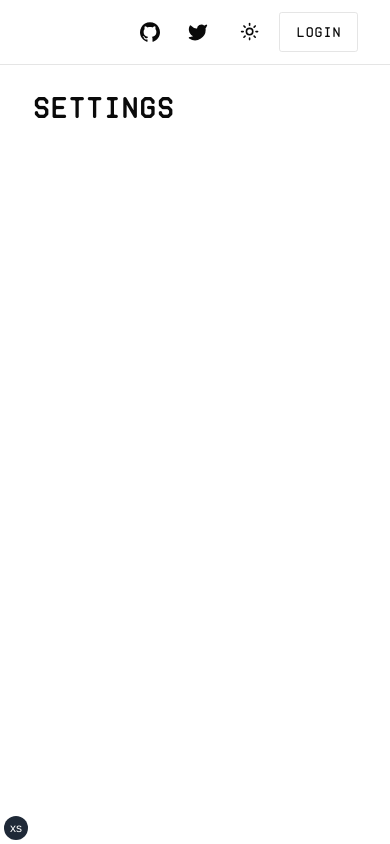
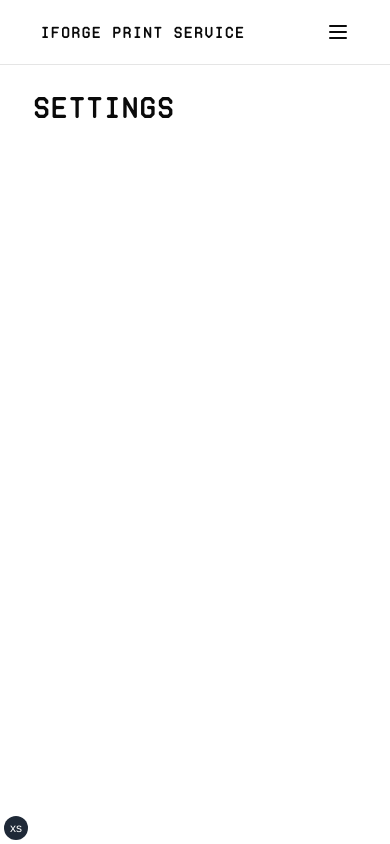
Before and after one commit to iforge-uos/iforge-print-ui, a Next.js app: page /profile/settings in a window 390 px wide. Shown: the top 844 px of the page. Built offline with nearby package versions, Linux system fonts and the light colour scheme.

Commit message:
feat: added mobile navbar

```diff
--- a/components/icons.tsx
+++ b/components/icons.tsx
@@ -5,6 +5,9 @@ import {
   Printer,
   SunMedium,
   Twitter,
+  Menu,
+
+
 } from "lucide-react"
 
 export const Icons = {
@@ -12,6 +15,7 @@ export const Icons = {
   moon: Moon,
   twitter: Twitter,
   logo: Printer,
+  menu: Menu,
   gitHub: (props: LucideProps) => (
     <svg viewBox="0 0 438.549 438.549" {...props}>
       <path
--- a/components/main-nav.tsx
+++ b/components/main-nav.tsx
@@ -13,14 +13,14 @@ interface MainNavProps {
 export function MainNav({ items }: MainNavProps) {
   return (
     <div className="flex gap-6 md:gap-10">
-      <Link href="/" className="hidden items-center space-x-2 md:flex">
-        <Icons.logo className="h-6 w-6" />
-        <span className="font-proto-mono hidden font-bold sm:inline-block ">
+      <Link href="/" className="items-center space-x-2 md:flex">
+        <Icons.logo className="h-6 w-6 hidden md:flex" />
+        <span className="font-proto-mono  font-bold sm:inline-block ">
           {siteConfig.name}
         </span>
       </Link>
       {items?.length ? (
-        <nav className="hidden gap-6 md:flex">
+        <nav className="hidden gap-6 lg:flex">
           {items?.map(
             (item, index) =>
               item.href && (
--- a/components/site-header.tsx
+++ b/components/site-header.tsx
@@ -1,59 +1,122 @@
-"use client"
+"use client";
+import React, { useState } from "react";
+import Link from "next/link";
+import { siteConfig } from "@/config/site";
+import { useAuth } from "@/lib/auth-context";
+import { buttonVariants } from "@/components/ui/button";
+import { LoginForm } from "@/components/auth/login";
+import { UserNav } from "@/components/auth/user-nav";
+import { Icons } from "@/components/icons";
+import { MainNav } from "@/components/main-nav";
+import { ThemeToggle } from "@/components/theme-toggle";
+import { NavItem } from "@/types/nav"
 
-import Link from "next/link"
-import { siteConfig } from "@/config/site"
-import { useAuth } from "@/lib/auth-context"
-import { buttonVariants } from "@/components/ui/button"
-import { LoginForm } from "@/components/auth/login"
-import { UserNav } from "@/components/auth/user-nav"
-import { Icons } from "@/components/icons"
-import { MainNav } from "@/components/main-nav"
-import { ThemeToggle } from "@/components/theme-toggle"
+interface MainNavProps {
+  items?: NavItem[]
+}
 
-export function SiteHeader() {
-  const { isLoggedIn } = useAuth()
+export function SiteHeader({ items }: MainNavProps) {
+  const { isLoggedIn } = useAuth();
+  const [menuOpen, setMenuOpen] = useState(false);
+
+  const handleNav = () => {
+    setMenuOpen(!menuOpen);
+  };
 
   return (
     <header className="sticky top-0 z-40 w-full border-b bg-background">
-      <div className="container flex h-16 items-center space-x-4 sm:justify-between sm:space-x-0">
+      <div className="container flex h-16 items-center justify-between">
         <MainNav items={siteConfig.mainNav} />
-        <div className="flex flex-1 items-center justify-end space-x-4">
-          <nav className="flex items-center space-x-1">
-            <Link
-              href={siteConfig.links.github}
-              target="_blank"
-              rel="noreferrer"
+
+        {/* mobile navbar */}
+        <div className="md:hidden flex items-center">
+          <button
+            onClick={handleNav}
+            className="p-2 rounded-md focus:outline-none focus:bg-gray-300"
           >
-              <div
-                className={buttonVariants({
-                  size: "sm",
-                  variant: "ghost",
-                })}
-              >
+            <Icons.menu className="h-6 w-6" />
+          </button>
+        </div>
+
+        {/* desktop navbar */}
+        <div className="hidden md:flex items-center space-x-4">
+          <Link href={siteConfig.links.github} target="_blank" rel="noreferrer">
+            <div className={buttonVariants({ size: "sm", variant: "ghost" })}>
               <Icons.gitHub className="h-5 w-5" />
               <span className="sr-only">GitHub</span>
             </div>
           </Link>
-            <Link
-              href={siteConfig.links.twitter}
-              target="_blank"
-              rel="noreferrer"
-            >
-              <div
-                className={buttonVariants({
-                  size: "sm",
-                  variant: "ghost",
-                })}
-              >
+          <Link href={siteConfig.links.twitter} target="_blank" rel="noreferrer">
+            <div className={buttonVariants({ size: "sm", variant: "ghost" })}>
               <Icons.twitter className="h-5 w-5 fill-current" />
               <span className="sr-only">Twitter</span>
             </div>
           </Link>
           <ThemeToggle />
           {isLoggedIn ? <UserNav /> : <LoginForm />}
-          </nav>
+        </div>
+
+        {/* mobile menu */}
+        <div
+          className={`fixed left-0 top-0 w-[65%] sm:hidden h-screen bg-[#ecf0f3] dark:bg-neutral-700 p-10 ease-in duration-300 ${
+            menuOpen ? "fixed right-[65%] top-0 p-10 ease-in duartion-300" : "fixed left-[-100%] top-0 p-10 ease-in duartion-300"
+          }`}
+        >
+          <div className = "flex-col py-4">
+            <ul>
+              <Link href="/">
+                <li onClick = {() => setMenuOpen(false)}
+                className = "py-4 cursor-pointer"
+                >
+                  Home
+                </li>
+              </Link>
+              <Link href="/printers">
+                <li onClick = {() => setMenuOpen(false)}
+                className = "py-4 cursor-pointer"
+                >
+                  Printers
+                </li>
+              </Link>
+              <Link href="/prints">
+                <li onClick = {() => setMenuOpen(false)}
+                className = "py-4 cursor-pointer"
+                >
+                  Prints
+                </li>
+              </Link>
+
+              <Link href="/users">
+                <li onClick = {() => setMenuOpen(false)}
+                className = "py-4 cursor-pointer"
+                >
+                  Users
+                </li>
+              </Link>
+
+              <Link href="/profile">
+                <li onClick = {() => setMenuOpen(false)}
+                className = "py-4 cursor-pointer"
+                >
+                  Profile
+                </li>
+              </Link>
+              <Link href="/admin">
+                <li onClick = {() => setMenuOpen(false)}
+                className = "py-4 cursor-pointer"
+                >
+                  Admin
+                </li>
+              </Link>
+            </ul>
+            <div className="flex gap-5">
+        <Icons.twitter className="h-5 w-5 fill-current" />
+        <Icons.gitHub className="h-5 w-5" />
+
+        </div>
+        </div>
         </div>
       </div>
     </header>
-  )
+  );
 }
```
Lines whose indentation alone changed are shown as unchanged.
